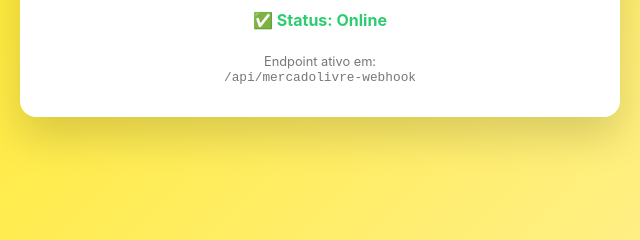
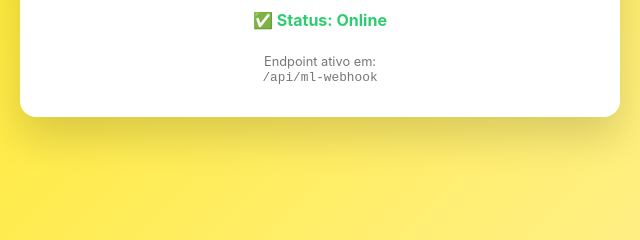
Before and after one commit to andeoliveira/discordwk, a website: page public/index.html in a window 1280 px wide. Shown: the part 445-685 px from the top of the page, 320-960 px from the left. Drawn offline with Linux system fonts and the light colour scheme.

Commit message:
Monitoria

```diff
--- a/api/ml-webhook.js
+++ b/api/ml-webhook.js
@@ -1,6 +1,7 @@
 export default async function handler(req, res) {
   // Mercado Livre envia POST
   if (req.method !== "POST") {
+    console.log("Método não permitido:", req.method);
     return res.status(200).end(); // ML exige 200 rápido
   }
 
@@ -9,6 +10,7 @@
 
     // Só processa pedidos
     if (!topic || !resource || !topic.includes("orders")) {
+      console.log("Webhook recebido, mas não é de pedido:", topic);
       return res.status(200).end();
     }
 
@@ -24,7 +26,7 @@
       headers: { "Content-Type": "application/json" },
       body: JSON.stringify(message)
     });
-
+    console.log("Notificação enviada para Discord:", message.content);
     return res.status(200).end();
   } catch (err) {
     console.error("Erro Mercado Livre webhook:", err);
--- a/public/index.html
+++ b/public/index.html
@@ -81,7 +81,7 @@
 
     <div class="footer">
       Endpoint ativo em:<br />
-      <code>/api/mercadolivre-webhook</code>
+      <code>/api/ml-webhook</code>
     </div>
   </div>
 </body>
```
